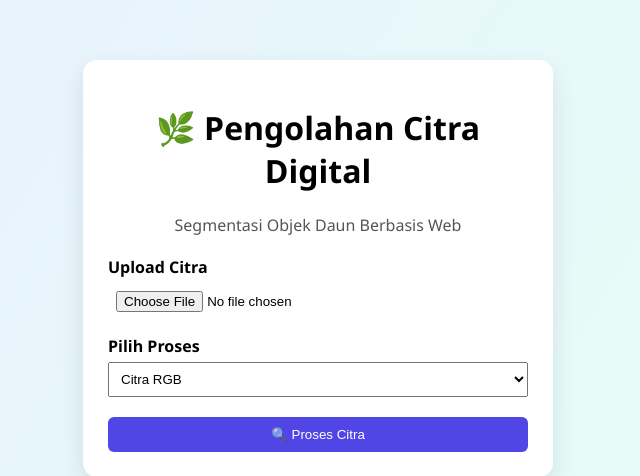
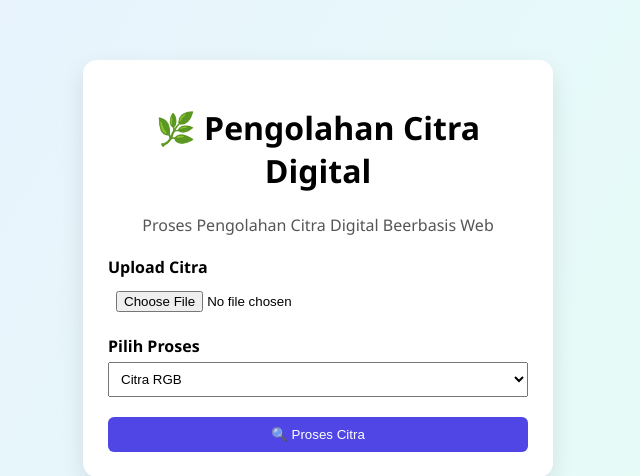
Before and after one commit to candranababan/UAS_PCD_Prak, a Flask app: page / in a window 1280 px wide. Shown: the top 476 px of the page, without its empty margins (322-962 px from the left). Run offline with Flask 3, Linux system fonts and the light colour scheme.

Commit message:
Update index.html

```diff
--- a/templates/index.html
+++ b/templates/index.html
@@ -9,7 +9,7 @@
 
 <div class="container">
     <h1>🌿 Pengolahan Citra Digital</h1>
-    <p class="subtitle">Segmentasi Objek Daun Berbasis Web</p>
+    <p class="subtitle">Proses Pengolahan Citra Digital Beerbasis Web</p>
 
     <form method="POST" enctype="multipart/form-data">
         <label>Upload Citra</label>
```
